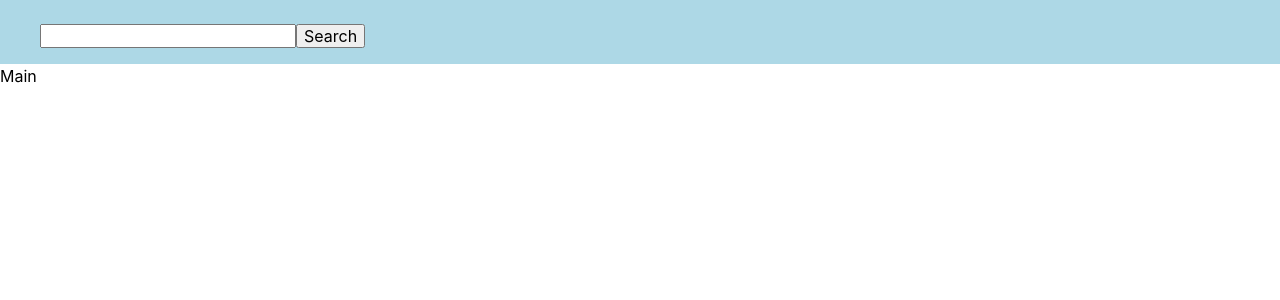
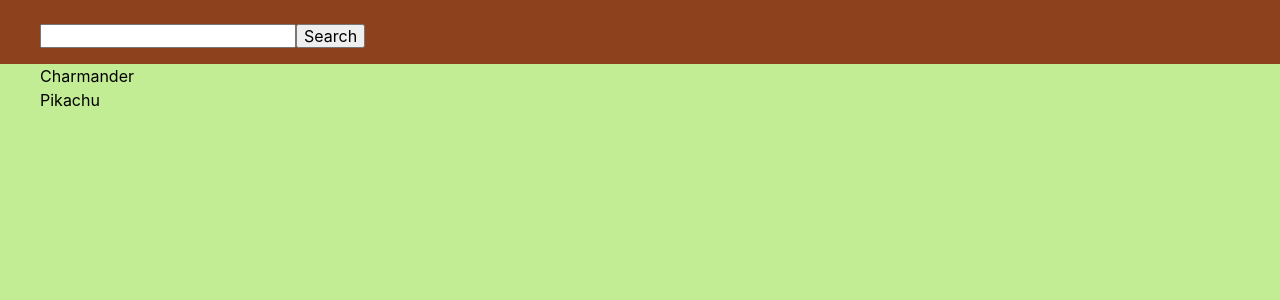
Before and after one commit to DimetriYo/React.Components, a React (Vite) app: page / in a window 1280 px wide. Shown: the top 300 px of the page. Built offline with nearby package versions, Linux system fonts and the light colour scheme.

Commit message:
feat: make main

```diff
--- a/src/api/fetchPageOfPokemons.ts
+++ b/src/api/fetchPageOfPokemons.ts
@@ -1,5 +1,5 @@
 import { BASE_URL } from '../constants';
-import { Endpoints } from '../endpoints';
+import { Endpoints } from './endpoints';
 
 export async function fetchPageOfPokemons(offset = 0) {
   const serverUrl = new URL(`${BASE_URL}${Endpoints.POKEMON}`);
--- a/src/components/header/index.tsx
+++ b/src/components/header/index.tsx
@@ -1,7 +1,7 @@
 import { ChangeEventHandler, Component, ReactNode } from 'react';
 import style from './styles.module.scss';
+import { ContentWrapper } from '../ContentWrapper';
 import { SearchInput } from '../SearchInput';
-import { ContentWrapper } from '../ContentWrapper';
 
 export class Header extends Component {
   state: Readonly<{ userInput: string }> = {
--- a/src/components/header/styles.module.scss
+++ b/src/components/header/styles.module.scss
@@ -1,5 +1,5 @@
 .header {
   padding: 1.5rem 0 1rem;
 
-  background-color: lightblue;
+  background-color: #8e411d;
 }
--- a/src/components/main/index.tsx
+++ b/src/components/main/index.tsx
@@ -1,7 +1,19 @@
 import { Component, ReactNode } from 'react';
+import { ContentWrapper } from '../ContentWrapper';
+import styles from './style.module.scss';
+import pokemons from '../../shared/pokemonsData/index.json';
 
 export class Main extends Component {
+  state: Readonly<{ pokemons: unknown[] }> = { pokemons };
   render(): ReactNode {
-    return <div>Main</div>;
+    return (
+      <main className={styles.main}>
+        <ContentWrapper>
+          {pokemons.map((pokemon) => (
+            <div key={pokemon.url}>{pokemon.name}</div>
+          ))}
+        </ContentWrapper>
+      </main>
+    );
   }
 }
--- /dev/null
+++ b/src/components/main/style.module.scss
@@ -0,0 +1,4 @@
+.main {
+  flex-grow: 1;
+  background-color: #c3ed94;
+}
--- /dev/null
+++ b/src/shared/pokemonsData/index.json
@@ -0,0 +1,4 @@
+[
+  { "name": "Charmander", "url": "123" },
+  { "name": "Pikachu", "url": "124" }
+]
--- a/src/shared/styles/index.scss
+++ b/src/shared/styles/index.scss
@@ -25,6 +25,9 @@ a:hover {
 }
 
 body {
+  display: flex;
+  flex-direction: column;
+
   min-width: 320px;
 
   margin: 0;
```
Also changed, not shown: src/api/endpoints.ts (renamed from src/endpoints.ts).
